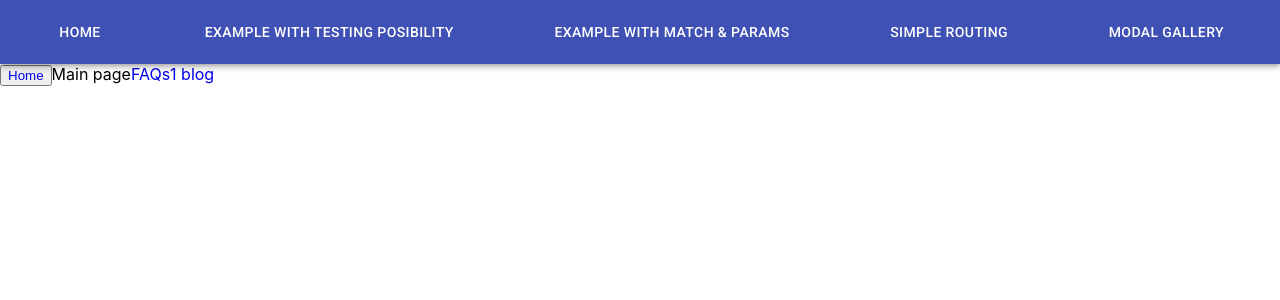
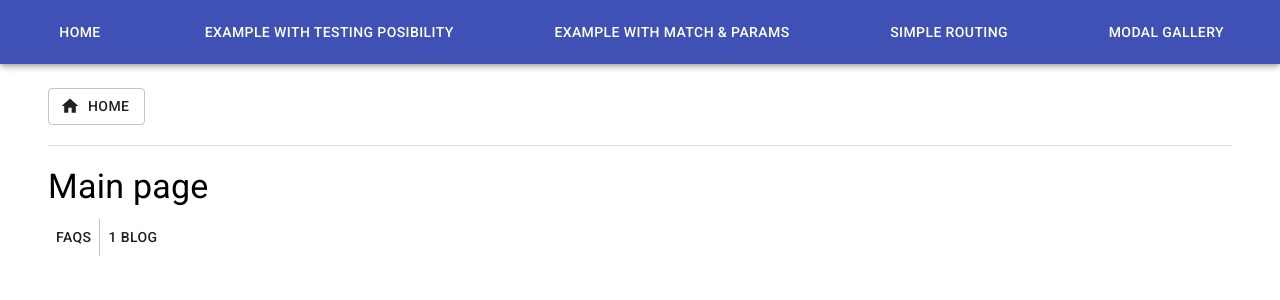
Before and after one commit to Thinkgoez/router-material-ui, a React (Create React App) app: page /example/ in a window 1280 px wide. Shown: the top 300 px of the page. Built offline with nearby package versions, Linux system fonts and the light colour scheme.

Commit message:
5, complete Example, some changes SimpleRouting

```diff
--- a/package.json
+++ b/package.json
@@ -4,6 +4,7 @@
   "private": true,
   "dependencies": {
     "@material-ui/core": "^4.11.2",
+    "@material-ui/icons": "^4.11.2",
     "@testing-library/jest-dom": "^5.11.4",
     "@testing-library/react": "^11.1.0",
     "@testing-library/user-event": "^12.1.10",
--- a/src/App.js
+++ b/src/App.js
@@ -1,5 +1,5 @@
 import { NavLink, Route, Switch } from 'react-router-dom';
-import { AppBar, Button, Container, makeStyles, Toolbar } from '@material-ui/core';
+import { AppBar, Button, Container, makeStyles, Toolbar, Typography } from '@material-ui/core';
 import './App.css'
 
 import SimpleRouting from './components/SimpleRouting';
@@ -46,8 +46,9 @@ export default function App(props) {
         </Container>
       </AppBar>
       <main className={classes.main}>
+
         <Switch>
-          <Route path='/' exact>Welcome to main page</Route>
+          <Route path='/' exact><Typography variant='h4' align='center' style={{paddingTop: '20px'}}>Welcome to main page</Typography></Route>
           <Route path='/example' component={Example} />
           <Route path='/matchparams' component={MatchParams} />
           <Route path='/routing' component={SimpleRouting} />
--- a/src/components/Example.js
+++ b/src/components/Example.js
@@ -1,12 +1,14 @@
+import { Button, Box, Typography, ButtonGroup, Divider, Container } from "@material-ui/core";
+import HomeIcon from '@material-ui/icons/Home';
 import {
-    BrowserRouter as Router,
-    Switch, Route, Link, NavLink
+    Switch, Route, Link, NavLink, useHistory, useRouteMatch, useLocation
 } from "react-router-dom";
 
-export default function Example({ match }) {
-    let { url } = match
+export default function Example() {
+    let { path, url } = useRouteMatch()
 
-    // let history = useHistory();
+
+    let history = useHistory();
     // let match = useRouteMatch();
     // let location = useLocation();
     // let params = useParams();
@@ -15,28 +17,42 @@ export default function Example({ match }) {
     // console.log('location:', location);
     // console.log('match:', match);
 
-    // function handleClick() { history.push(url) }
+    function handleClick() { history.push(url) }
     return (
-        <Router basename={url}>
-            <button><Link to='/'>Home</Link></button>
-            <Switch>
-                <Route exact path='/'>
-                    Main page
-                    <NavLink to='/blog/2'>FAQs</NavLink>
-                    <Link to='/blog/1'>1 blog</Link>
-                </Route>
-                <Route path='/blog/:slug' component={BlogPost} />
-            </Switch>
-        </Router>
+        <Container maxWidth="lg">
+            <Box p={3}>
+                <Button variant='outlined' startIcon={<HomeIcon />} onClick={handleClick}>Home</Button>
+                <Divider variant='middle' style={{ margin: '20px 0' }} />
+                <Switch>
+                    <Route exact path={`${url}`}>
+                        <Typography gutterBottom variant='h4'>Main page</Typography>
+                        <ButtonGroup variant="text">
+                            <Button component={Link} to={`${url}/blog/2`}>FAQs</Button>
+                            <Button component={Link} to={`${url}/blog/1`}>1 blog</Button>
+                        </ButtonGroup>
+
+                    </Route>
+                    <Route path={`${path}/blog/:slug`} component={({ match }) => <BlogPost baseUrl={url} match={match} />} />
+                </Switch>
+            </Box>
+        </Container>
     );
 }
 
-function BlogPost({match}) {
+function BlogPost({ match, baseUrl, ...props }) {
+    let { pathname } = useLocation()
+    console.log('12345' - '12');
     let { slug } = match.params;
-    return(
+    let disabled = pathname === `${baseUrl}/blog/2` ? true : false
+    let buttonProps = {
+        variant: 'contained',
+        disabled,
+        component: NavLink,
+    }
+    return (
         <>
-            <NavLink to={`/blog/2`} activeStyle={{ fontWeight: "bold", color: "green" }}>FAQs</NavLink>
-            <div>Now showing post {slug}</div>
+            <Button to={`${baseUrl}/blog/2`} {...buttonProps}>FAQs</Button>
+            <Typography variant='h5'>Now showing post <b>{slug}</b></Typography>
         </>
     )
 }
--- a/src/components/SimpleRouting.js
+++ b/src/components/SimpleRouting.js
@@ -13,9 +13,7 @@ import { MenuItem, MenuList, Box } from "@material-ui/core";
 const useStyles = makeStyles((theme) => ({
     root: {
         flexGrow: 1,
-        backgroundColor: theme.palette.background.paper,
         display: 'flex',
-        height: 224,
     },
     menuList: {
         borderRight: `1px solid ${theme.palette.divider}`,
```
Also changed, not shown: 2 other files (tests, documents, lock files or other folders).
